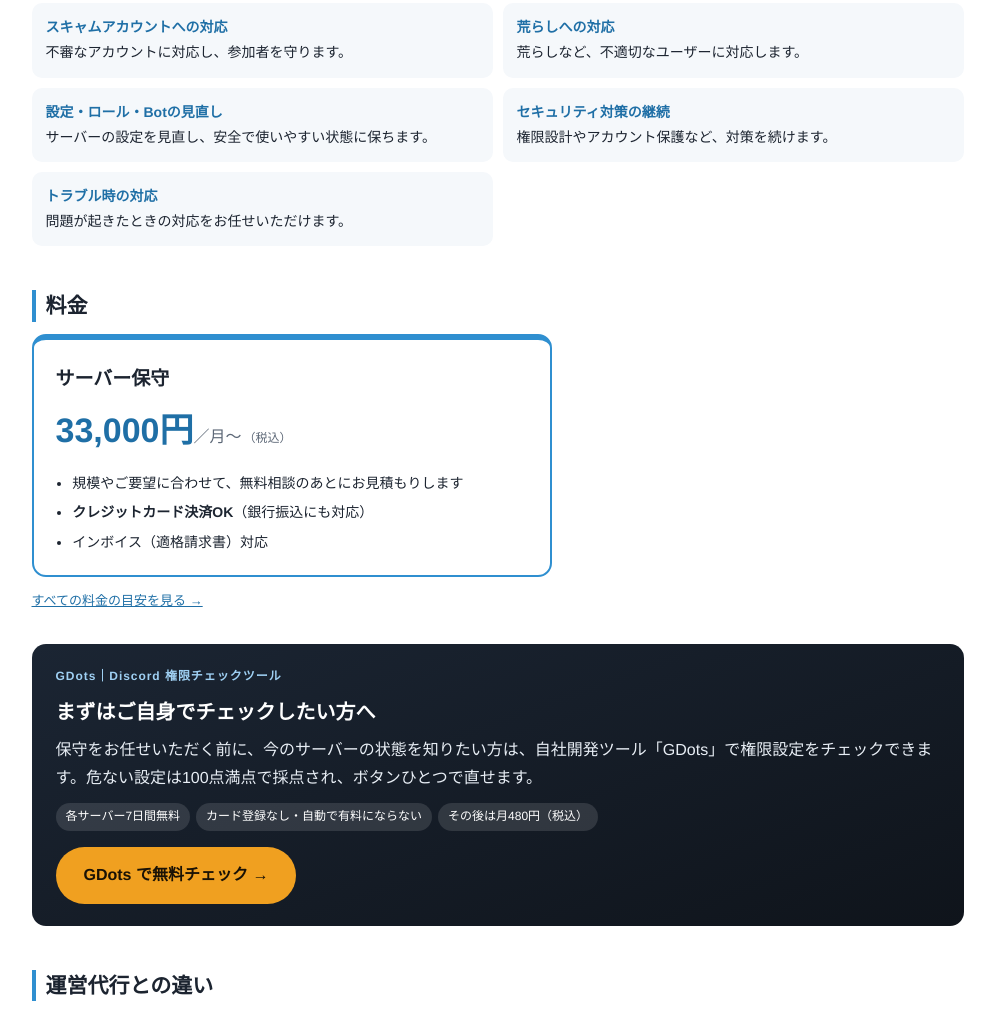
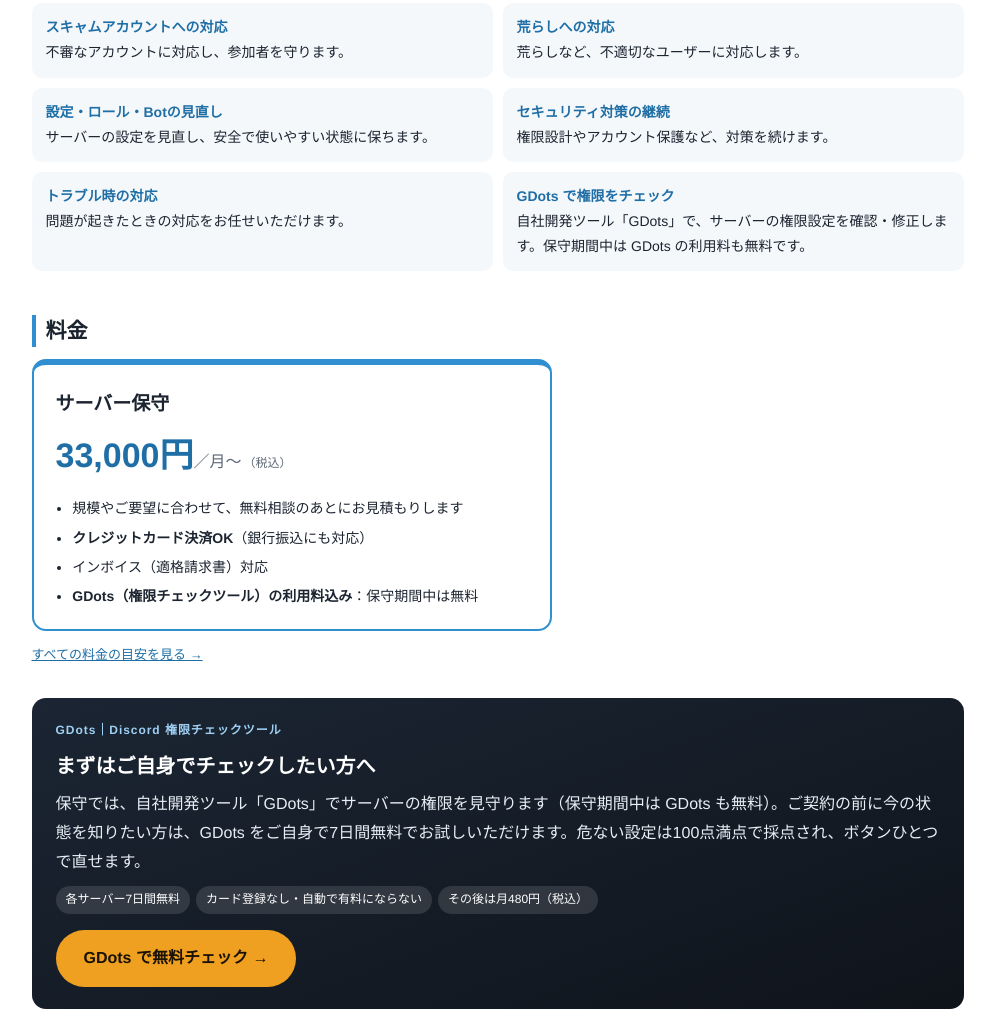
Before and after one commit to gulliver-hub/gulliver-hub.github.io, a plain HTML site: page discord-server-maintenance/index.html in a window 1280 px wide. Shown: the part 933-1945 px from the top of the page, without its empty margins (135-1130 px from the left). Drawn offline with Linux system fonts and the light colour scheme.

Commit message:
Maintenance includes GDots free of charge during the contract
Co-Authored-By: Claude Opus 5.5 <noreply@anthropic.com>

```diff
--- a/discord-server-maintenance/index.html
+++ b/discord-server-maintenance/index.html
@@ -165,6 +165,7 @@
     <li><b>設定・ロール・Botの見直し</b>サーバーの設定を見直し、安全で使いやすい状態に保ちます。</li>
     <li><b>セキュリティ対策の継続</b>権限設計やアカウント保護など、対策を続けます。</li>
     <li><b>トラブル時の対応</b>問題が起きたときの対応をお任せいただけます。</li>
+    <li><b>GDots で権限をチェック</b>自社開発ツール「GDots」で、サーバーの権限設定を確認・修正します。保守期間中は GDots の利用料も無料です。</li>
   </ul>
 
   <h2 id="price">料金</h2>
@@ -176,6 +177,7 @@
         <li>規模やご要望に合わせて、無料相談のあとにお見積もりします</li>
         <li><b>クレジットカード決済OK</b>（銀行振込にも対応）</li>
         <li>インボイス（適格請求書）対応</li>
+        <li><b>GDots（権限チェックツール）の利用料込み</b>：保守期間中は無料</li>
       </ul>
     </section>
   </div>
@@ -184,7 +186,7 @@
   <aside class="gdots-box" aria-label="GDots のご案内">
     <p class="gdots-kicker">GDots｜Discord 権限チェックツール</p>
     <p class="gdots-head">まずはご自身でチェックしたい方へ</p>
-    <p>保守をお任せいただく前に、今のサーバーの状態を知りたい方は、自社開発ツール「GDots」で権限設定をチェックできます。危ない設定は100点満点で採点され、ボタンひとつで直せます。</p>
+    <p>保守では、自社開発ツール「GDots」でサーバーの権限を見守ります（保守期間中は GDots も無料）。ご契約の前に今の状態を知りたい方は、GDots をご自身で7日間無料でお試しいただけます。危ない設定は100点満点で採点され、ボタンひとつで直せます。</p>
     <ul class="gdots-points"><li>各サーバー7日間無料</li><li>カード登録なし・自動で有料にならない</li><li>その後は月480円（税込）</li></ul>
     <a class="btn primary" href="https://gdots.jp/?utm_source=gulliver2021&amp;utm_medium=referral&amp;utm_campaign=page-maintenance" target="_blank" rel="noopener">GDots で無料チェック →</a>
   </aside>
```
Also changed, not shown: index.html (+1 -1 lines), price/index.html (+1 -0 lines).
